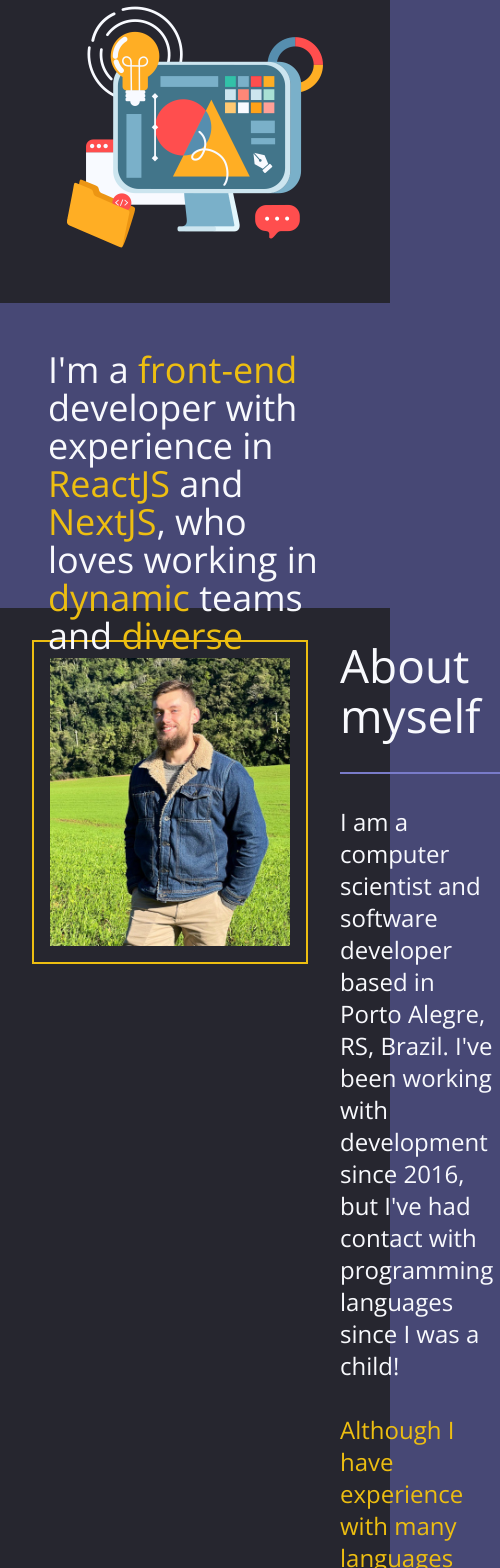
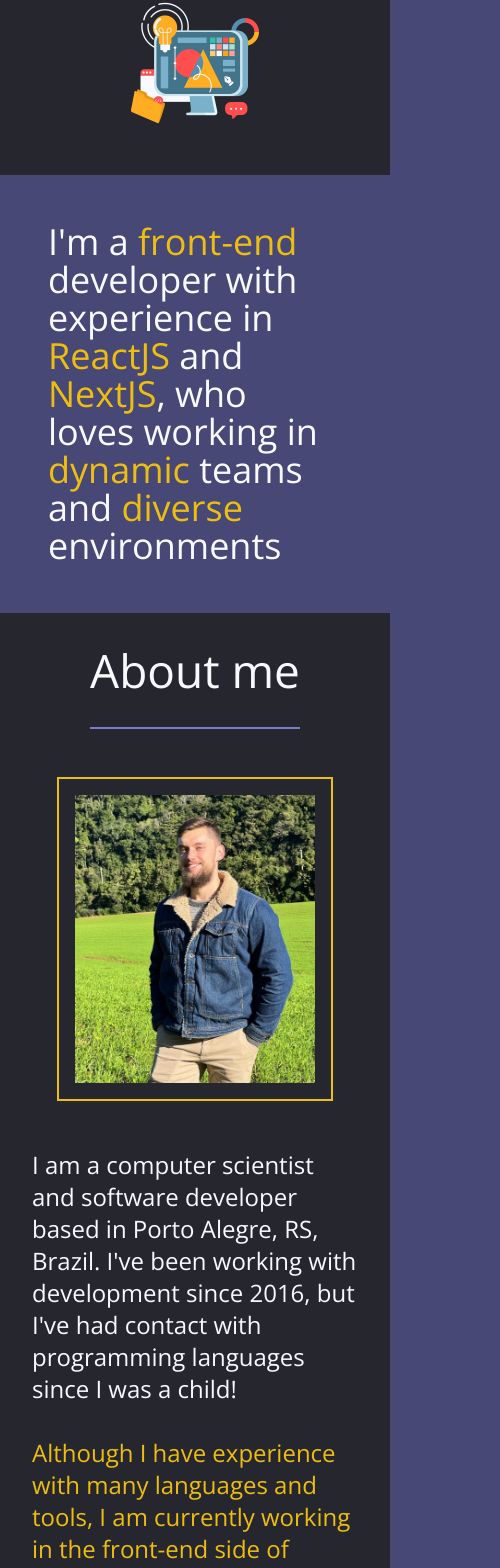
Before and after one commit to mwolfart/mwolfart.github.io, a Next.js app: page / in a window 390 px wide. Shown: the part 236-1804 px from the top of the page, 500 px wide, since content can reach past the window. Built offline with nearby package versions, Linux system fonts and the light colour scheme.

Commit message:
[about; intro]: fix responsiveness

```diff
--- a/src/components/feature/about/index.tsx
+++ b/src/components/feature/about/index.tsx
@@ -4,16 +4,20 @@
 
 export const About: FC = () => {
   const t = useTranslations('about')
+  const Title = (
+    <h1 className="text-white border-b-2 border-lightblue w-fit pb-8">
+      {t('title')}
+    </h1>
+  )
   return (
     <div className="md:pr-24 md:py-12">
-      <div className="bg-dark p-8 flex flex-row gap-8">
-        <div className="p-4 border-2 border-primary h-fit">
+      <div className="bg-dark p-8 md:p-16 flex flex-col lg:flex-row gap-8">
+        <div className="lg:hidden self-center">{Title}</div>
+        <div className="p-4 my-4 border-2 border-primary self-center h-fit w-fit lg:self-start lg:my-0">
           <Img src="/images/profile-2x.jpg" width="w-60" height="h-72" />
         </div>
         <div className="flex flex-col gap-8">
-          <h1 className="text-white border-b-2 border-lightblue w-fit pb-8">
-            {t('title')}
-          </h1>
+          <div className="hidden lg:block">{Title}</div>
           <p className="text-md">{t('paragraphOne')}</p>
           <p className="text-md text-primary">{t('paragraphTwo')}</p>
           <p className="text-md">{t('paragraphThree')}</p>
--- a/src/components/feature/intro/index.tsx
+++ b/src/components/feature/intro/index.tsx
@@ -8,17 +8,21 @@
     span: (children) => <span className="text-primary">{children}</span>,
   })
   return (
-    <div className="h-screen">
-      <div className="bg-dark flex flex-col items-center p-12 sm:pt-24 md:items-start md:flex-row md:home-title-shape lg:pl-40">
+    <div className="min-h-screen">
+      <div className="bg-dark flex flex-col items-center p-12 md:pt-24 md:items-start md:flex-row md:home-title-shape lg:pl-40">
         <div className="py-8 flex-grow text-center md:pb-0 sm:text-left">
           <span className="text-sm md:text-md text-lightblue">
             {t('prefix')}
           </span>
           <h1 className="flex-grow">{t('title')}</h1>
         </div>
-        <Img src="/images/computer.png" width="w-64" height="h-64" />
+        <Img
+          src="/images/computer.png"
+          width="w-32 sm:w-64"
+          height="h-32 sm:h-64"
+        />
       </div>
-      <div className="relative md:top-24 p-12 sm:p-24 lg:pl-40 md:w-2/3">
+      <div className="relative md:top-24 p-12 md:p-24 lg:pl-40 md:w-2/3">
         <p className="text-xl">{description}</p>
       </div>
     </div>
--- a/src/constants/i18n/en.json
+++ b/src/constants/i18n/en.json
@@ -23,7 +23,7 @@
         "portfolioDescription": "The web page you're currently viewing."
     },
     "about": {
-        "title": "About myself",
+        "title": "About me",
         "paragraphOne": "I am a computer scientist and software developer based in Porto Alegre, RS, Brazil. I've been working with development since 2016, but I've had contact with programming languages since I was a child!",
         "paragraphTwo": "Although I have experience with many languages and tools, I am currently working in the front-end side of things. I have 5+ years of experience with front-end programming, 3+ years of experience with ReactJS and a little more than 1 year of experience with NextJS. Besides these frameworks, I have also worked with Angular, TailwindCSS, MaterialUI, Styled Components, unit testing, among other tools.",
         "paragraphThree": "Besides coding, I like sports, music, and video-games - mainly metroidvanias and side-scrollers (yes, I am huge Nintendo fan). On weekends I really like to go skating while listening to a good synthpop from the 80s. I also love hiking and exploring the nature."
```
